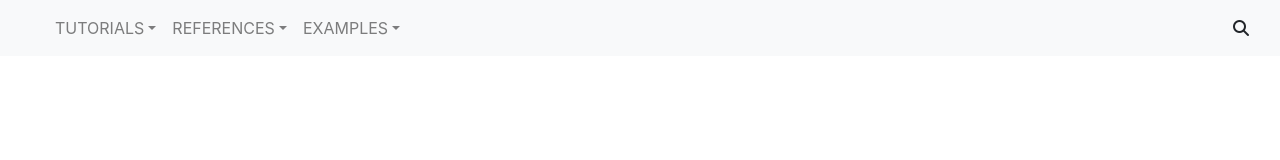
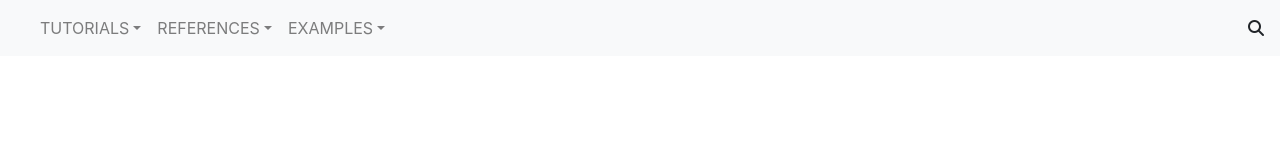
Before and after one commit to sanghshlsh/my-first-webpage, a plain HTML site: page w3s.html in a window 1280 px wide. Shown: the top 160 px of the page. Drawn offline with nearby package versions, Linux system fonts and the light colour scheme.

Commit message:
-container-fluid

```diff
--- a/w3s.html
+++ b/w3s.html
@@ -23,7 +23,7 @@
             <span class="navbar-toggler-icon"></span>
         </button>
 
-        <div class="collapse navbar-collapse container-fluid justify-content-between" id="demo1">
+        <div class="collapse navbar-collapse justify-content-between" id="demo1">
 
             <ul class="navbar-nav">
                 <li class="nav-item dropdown">
```
